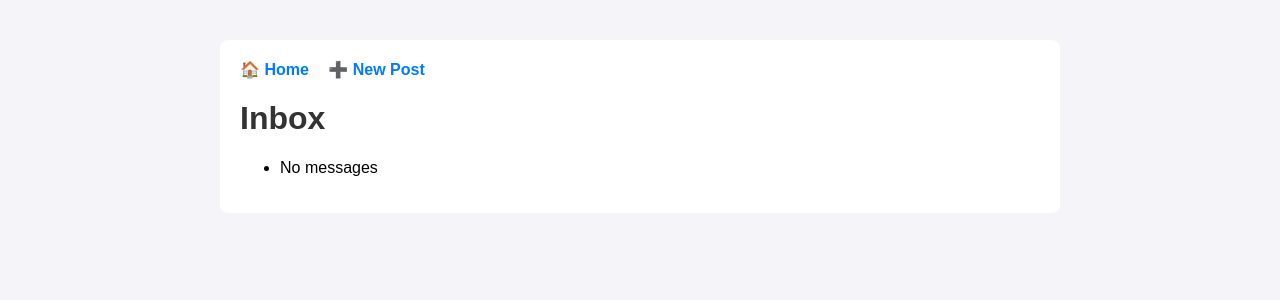
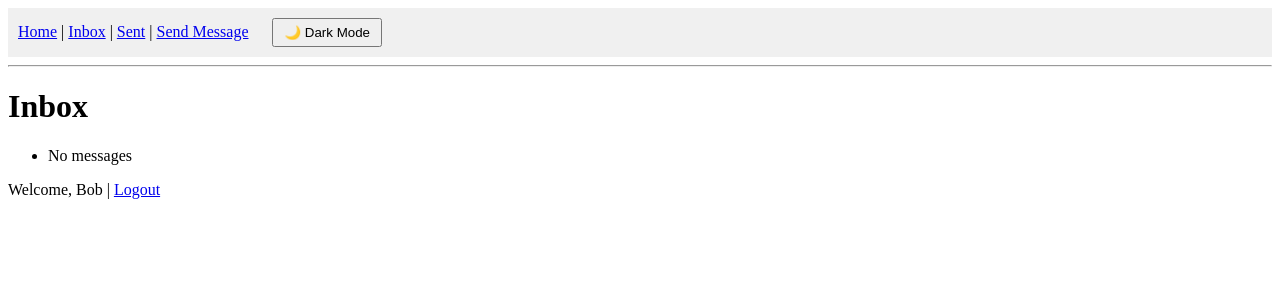
Before and after one commit to Analytiks00/Django-Adventures, a Django app: page /inbox/ in a window 1280 px wide. Shown: the top 300 px of the page. Run offline with Django 5.2, Linux system fonts and the light colour scheme; a user stored in the database is signed in; data comes from the database, SQL or seed files in the repository; both versions use the stored data as it was after the commit.

Commit message:
fixed the errors

```diff
--- a/blog/templates/blog/base.html
+++ b/blog/templates/blog/base.html
@@ -1,28 +1,34 @@
+{% load static %}
 <!DOCTYPE html>
 <html lang="en">
 <head>
-  <meta charset="UTF-8">
-  <title>{% block title %}My Blog{% endblock %}</title>
-  <style>
-    body { font-family: Arial, sans-serif; margin: 40px; background: #f4f4f9; }
-    h1, h2 { color: #333; }
-    a { text-decoration: none; color: #007bff; }
-    a:hover { text-decoration: underline; }
-    .container { max-width: 800px; margin: auto; background: white; padding: 20px; border-radius: 8px; }
-    .post { border-bottom: 1px solid #ddd; padding: 10px 0; }
-    .navbar { margin-bottom: 20px; }
-    .navbar a { margin-right: 15px; font-weight: bold; }
-    button { padding: 6px 12px; border: none; background: #007bff; color: white; border-radius: 4px; cursor: pointer; }
-    button:hover { background: #0056b3; }
-  </style>
+    <meta charset="UTF-8">
+    <title>{% block title %}My Blog{% endblock %}</title>
+    <link rel="stylesheet" href="{% static 'blog/style.css' %}">
 </head>
-<body>
-  <div class="container">
-    <div class="navbar">
-      <a href="{% url 'post_list' %}">🏠 Home</a>
-      <a href="{% url 'post_new' %}">➕ New Post</a>
-    </div>
-    {% block content %}{% endblock %}
-  </div>
+<body class="light-mode">
+
+    <!-- Navbar with dark mode toggle -->
+    <nav>
+        <a href="{% url 'post_list' %}">Home</a> |
+        <a href="{% url 'inbox' %}">Inbox</a> |
+        <a href="{% url 'sent_messages' %}">Sent</a> |
+        <a href="{% url 'send_message' %}">Send Message</a>
+        <button id="theme-toggle">🌙 Dark Mode</button>
+    </nav>
+
+    <hr>
+
+    {% block content %}
+    {% endblock %}
+
+    <script src="{% static 'blog/theme.js' %}"></script>
+
+    {% if user.is_authenticated %}
+  <p>Welcome, {{ user.username }} | <a href="{% url 'logout' %}">Logout</a></p>
+{% else %}
+  <p><a href="{% url 'login' %}">Login</a> | <a href="{% url 'signup' %}">Signup</a></p>
+{% endif %}
+
 </body>
 </html>
--- a/blog/urls.py
+++ b/blog/urls.py
@@ -1,14 +1,21 @@
 from django.urls import path
+from django.contrib.auth import views as auth_views
 from . import views
 
 urlpatterns = [
     path('', views.post_list, name='post_list'),
-    path('<int:pk>/', views.post_detail, name='post_detail'),
-    path('new/', views.post_new, name='post_new'),
-    path('<int:pk>/edit/', views.post_edit, name='post_edit'),
-    path('<int:pk>/delete/', views.post_delete, name='post_delete'),
-    path('signup/', views.signup, name='signup'),
+    path('post/<int:pk>/', views.post_detail, name='post_detail'),
+    path('post/new/', views.post_new, name='post_new'),
+    path('post/<int:pk>/edit/', views.post_edit, name='post_edit'),
+    path('post/<int:pk>/delete/', views.post_delete, name='post_delete'),
+
+    # Messages
     path('inbox/', views.inbox, name='inbox'),
     path('sent/', views.sent_messages, name='sent_messages'),
     path('send/', views.send_message, name='send_message'),
+
+    # Authentication
+    path('login/', auth_views.LoginView.as_view(template_name='blog/login.html'), name='login'),
+    path('logout/', auth_views.LogoutView.as_view(next_page='post_list'), name='logout'),
+    path('signup/', views.signup, name='signup'),
 ]
--- a/blog/views.py
+++ b/blog/views.py
@@ -16,16 +16,20 @@
 
 # create new post
 def post_new(request):
+    if not request.user.is_authenticated:
+        return redirect('login')  # we’ll set up auth later
+
     if request.method == "POST":
         form = PostForm(request.POST)
         if form.is_valid():
-            post = form.save(commit=False)   # don’t save yet
-            post.author = request.user       # attach the logged-in user
+            post = form.save(commit=False)
+            post.author = request.user
             post.save()
             return redirect('post_list')
     else:
         form = PostForm()
     return render(request, 'blog/post_form.html', {'form': form})
+
 
 # edit existing post
 def post_edit(request, pk):
@@ -61,7 +65,9 @@
 
 
 
-# send message
+from django.contrib.auth.decorators import login_required
+
+@login_required
 def send_message(request):
     if request.method == "POST":
         form = MessageForm(request.POST)
@@ -74,12 +80,26 @@
         form = MessageForm()
     return render(request, 'blog/send_message.html', {'form': form})
 
-# inbox
+@login_required
 def inbox(request):
     messages = Message.objects.filter(receiver=request.user).order_by('-timestamp')
     return render(request, 'blog/inbox.html', {'messages': messages})
 
-# sent messages
+@login_required
 def sent_messages(request):
     messages = Message.objects.filter(sender=request.user).order_by('-timestamp')
     return render(request, 'blog/sent_messages.html', {'messages': messages})
+
+from django.contrib.auth.forms import UserCreationForm
+from django.contrib.auth import login
+
+def signup(request):
+    if request.method == "POST":
+        form = UserCreationForm(request.POST)
+        if form.is_valid():
+            user = form.save()
+            login(request, user)  # auto login after signup
+            return redirect('post_list')
+    else:
+        form = UserCreationForm()
+    return render(request, 'blog/signup.html', {'form': form})
--- a/mysite/settings.py
+++ b/mysite/settings.py
@@ -122,3 +122,8 @@
 # https://docs.djangoproject.com/en/5.2/ref/settings/#default-auto-field
 
 DEFAULT_AUTO_FIELD = 'django.db.models.BigAutoField'
+
+STATIC_URL = '/static/'
+
+LOGIN_REDIRECT_URL = 'post_list'
+LOGOUT_REDIRECT_URL = 'post_list'
```
Also changed, not shown: blog/models.py (+17 -3 lines), blog/templates/blog/signup.html (added, +10 -0 lines), blog/migrations/0004_post_updated_at.py (added), blog/migrations/0005_alter_message_sender.py (added), blog/static/blog/style.css (renamed from blog/templates/blog/style.css), db.sqlite3, 1 other file.
